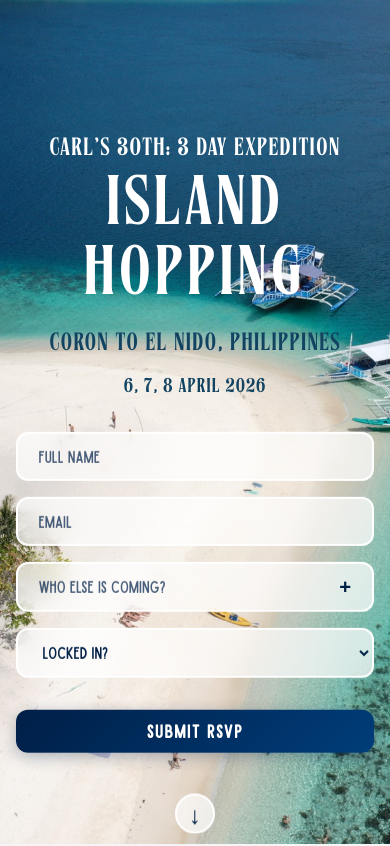
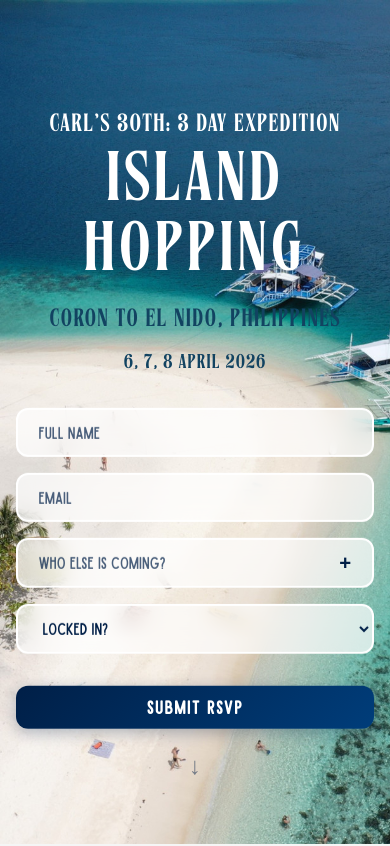
Before and after one commit to thebicycarl/web-portfolio, a React (Vite) app: page /30th in a window 390 px wide. Shown: the top 846 px of the page. Built offline with nearby package versions, Linux system fonts and the light colour scheme.

Commit message:
Add mobile scroll indicator and fix arrow overlap issue

```diff
--- a/src/pages/ThirtyBirthday.css
+++ b/src/pages/ThirtyBirthday.css
@@ -396,6 +396,29 @@
   }
 }
 
+/* Mobile Scroll Indicator */
+.thirty-scroll-indicator-mobile {
+  display: none;
+  text-align: center;
+  margin-top: 1rem;
+  font-family: 'Sailors Condensed', sans-serif;
+  font-size: 1.5rem;
+  color: #001f47;
+  opacity: 0.6;
+  animation: bounceArrowMobile 2s infinite;
+}
+
+@keyframes bounceArrowMobile {
+  0%, 100% {
+    transform: translateY(0);
+    opacity: 0.6;
+  }
+  50% {
+    transform: translateY(5px);
+    opacity: 0.4;
+  }
+}
+
 /* Content Section */
 .thirty-content {
   padding: 4rem 0;
@@ -736,12 +759,10 @@
   }
 
   .thirty-scroll-arrow {
-    bottom: 1rem;
+    display: none;
   }
 
-  .thirty-scroll-arrow span {
-    font-size: 1.5rem;
-    width: 40px;
-    height: 40px;
+  .thirty-scroll-indicator-mobile {
+    display: block;
   }
 }
--- a/src/pages/ThirtyBirthday.jsx
+++ b/src/pages/ThirtyBirthday.jsx
@@ -45,7 +45,7 @@ function ThirtyBirthday() {
     "Volleyball",
     "Traditional Filipino meals",
     "Island accomodation",
-    "Unlimited Rum & soft drinks",
+    "Rum & soft drinks",
     "Live Music"
   ]
 
@@ -239,6 +239,7 @@ function ThirtyBirthday() {
               </div>
             )}
           </form>
+          <div className="thirty-scroll-indicator-mobile">↓</div>
         </div>
         <div className="thirty-scroll-arrow">
           <span>↓</span>
```
